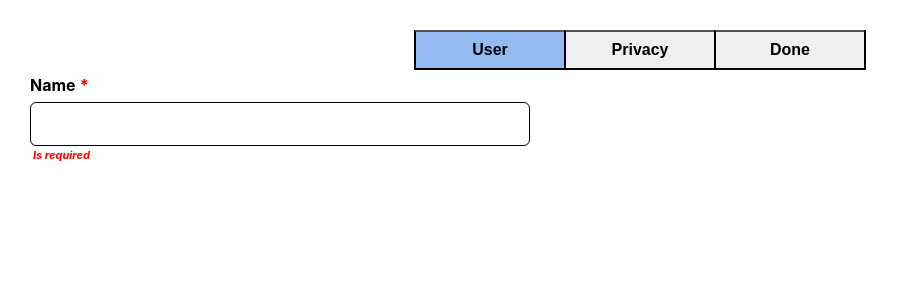
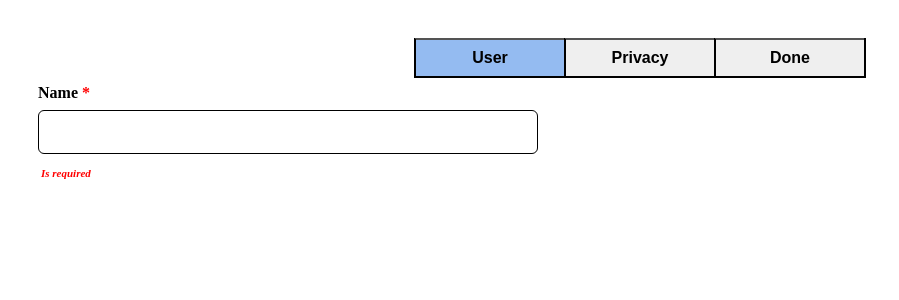
Before and after one commit to PeerProg/React-Grind, a React (Create React App) app: page / in a window 1280 px wide. Shown: the top 300 px of the page, without its empty margins (0-899 px from the left). Built offline with nearby package versions, Linux system fonts and the light colour scheme.

Commit message:
Cleansup and move tabs into components

```diff
--- a/src/App.css
+++ /dev/null
@@ -1,38 +0,0 @@
-.App {
-  text-align: center;
-}
-
-.App-logo {
-  height: 40vmin;
-  pointer-events: none;
-}
-
-@media (prefers-reduced-motion: no-preference) {
-  .App-logo {
-    animation: App-logo-spin infinite 20s linear;
-  }
-}
-
-.App-header {
-  background-color: #282c34;
-  min-height: 100vh;
-  display: flex;
-  flex-direction: column;
-  align-items: center;
-  justify-content: center;
-  font-size: calc(10px + 2vmin);
-  color: white;
-}
-
-.App-link {
-  color: #61dafb;
-}
-
-@keyframes App-logo-spin {
-  from {
-    transform: rotate(0deg);
-  }
-  to {
-    transform: rotate(360deg);
-  }
-}
--- a/src/App.js
+++ b/src/App.js
@@ -1,7 +1,7 @@
 import styled from 'styled-components';
+import { useState } from 'react';
 import InputField from './components/input-field';
-import { useState } from 'react';
-import Tabs from './Tabs';
+import Tabs from './components/Tabs';
 
 function App() {
   const [activeTab, setActiveTab] = useState('User');
--- a/src/components/spacer.js
+++ b/src/components/spacer.js
@@ -1,6 +1,6 @@
 import React from 'react';
 
-// Purpose of this component is to provide horizontal and vertical spacing whee possible instead of using margins
+// Purpose of this component is to provide horizontal and vertical spacing when possible instead of using margins
 const Spacer = ({ width, height }) => {
   return <div style={{ width: `${width}px`, height: `${height}px` }} />;
 };
--- a/src/index.css
+++ /dev/null
@@ -1,18 +0,0 @@
-body {
-  margin: 0;
-  font-family: -apple-system, BlinkMacSystemFont, 'Segoe UI', 'Roboto', 'Oxygen',
-    'Ubuntu', 'Cantarell', 'Fira Sans', 'Droid Sans', 'Helvetica Neue',
-    sans-serif;
-  -webkit-font-smoothing: antialiased;
-  -moz-osx-font-smoothing: grayscale;
-}
-
-code {
-  font-family: source-code-pro, Menlo, Monaco, Consolas, 'Courier New',
-    monospace;
-}
-
-p {
-  padding: 0;
-  margin: 0;
-}
--- a/src/index.js
+++ b/src/index.js
@@ -1,6 +1,5 @@
 import React from 'react';
 import ReactDOM from 'react-dom';
-import './index.css';
 import App from './App';
 import reportWebVitals from './reportWebVitals';
 
```
Also changed, not shown: src/components/test.js (deleted, +0 -7 lines), src/components/Tabs.js (renamed from src/Tabs.js).
